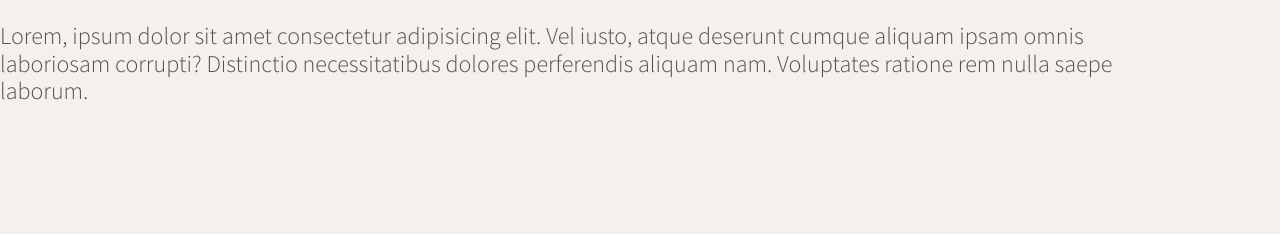
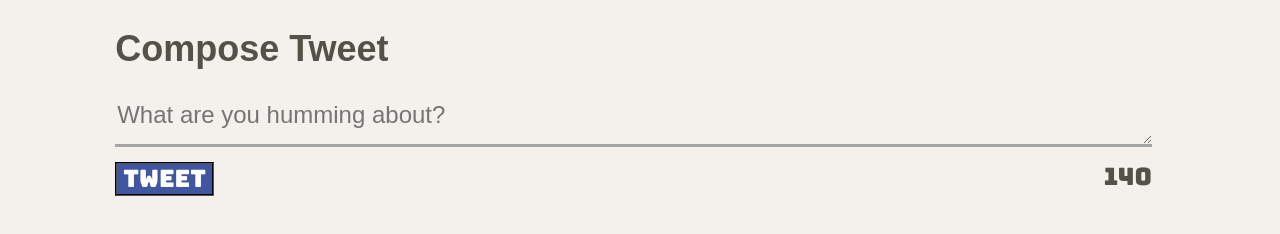
Before and after one commit to LIZXP/tweeter, a website: page public/index.html in a window 1280 px wide. Shown: the part 522-756 px from the top of the page. Drawn offline with nearby package versions, Linux system fonts and the light colour scheme.

Commit message:
add form to the page, working on endpoint and apply CSS styles

```diff
--- a/public/index.html
+++ b/public/index.html
@@ -35,6 +35,7 @@
     <link rel="stylesheet" href="/styles/layout.css" type="text/css" />
     <link rel="stylesheet" href="/styles/nav.css" type="text/css" />
     <link rel="stylesheet" href="/styles/header.css" type="text/css" />
+    <link rel="stylesheet" href="/styles/new-tweet.css" type="text/css" />
 
     <!-- External JS -->
     <script src="https://ajax.googleapis.com/ajax/libs/jquery/3.4.1/jquery.min.js"></script>
@@ -63,16 +64,21 @@
 
     <!-- Page-specific (main) content here -->
     <main class="container">
-      <div>
-        <p>
-          Lorem, ipsum dolor sit amet consectetur adipisicing elit. Vel iusto,
-          atque deserunt cumque aliquam ipsam omnis laboriosam corrupti?
-          Distinctio necessitatibus dolores perferendis aliquam nam. Voluptates
-          ratione rem nulla saepe laborum.
-        </p>
-        <h1></h1>
-        <h2></h2>
-      </div>
+      <section class="new-tweet">
+        <h2>Compose Tweet</h2>
+        <form action="/tweets/" method="POST">
+          <label for="tweet-text"></label>
+          <textarea
+            name="text"
+            id="tweet-text"
+            placeholder="What are you humming about?"
+          ></textarea>
+          <div>
+            <button type="submit">Tweet</button>
+            <output name="counter" class="counter" for="tweet-text">140</output>
+          </div>
+        </form>
+      </section>
     </main>
   </body>
 </html>
--- /dev/null
+++ b/public/styles/new-tweet.css
@@ -0,0 +1,44 @@
+.new-tweet {
+  display: flex;
+  flex-direction: column;
+  width: 90%;
+  background-color: #f4f1ec;
+  font-family: sans-serif;
+}
+.new-tweet form {
+  display: flex;
+  flex-direction: column;
+}
+textarea {
+  background-color: #f4f1ec;
+  border: hidden;
+  border-bottom: 3px solid rgb(165, 165, 166);
+  margin-bottom: 10px;
+}
+
+#tweet-text {
+  height: 3rem;
+}
+
+.new-tweet div {
+  display: flex;
+  flex-direction: row;
+  align-items: center;
+  justify-content: space-between;
+}
+.counter {
+  font-family: "Bungee", sans-serif;
+}
+.new-tweet button {
+  background-color: #4056a1;
+  color: white;
+  border-style: groove;
+  font-family: "Bungee", sans-serif;
+  font-size: 24px;
+  margin-top: 5px;
+}
+
+.new-tweet button:hover {
+  background-color: rgb(251, 254, 255);
+  color: #4056a1;
+}
--- a/server/data-files/initial-tweets.json
+++ b/server/data-files/initial-tweets.json
@@ -8,7 +8,7 @@
     "content": {
       "text": "If I have seen further it is by standing on the shoulders of giants"
     },
-    "created_at": 1657558745876
+    "created_at": 1657582301341
   },
   {
     "user": {
@@ -19,6 +19,6 @@
     "content": {
       "text": "Je pense , donc je suis"
     },
-    "created_at": 1657645145876
+    "created_at": 1657668701341
   }
 ]
```
Also changed, not shown: server/index.js (+4 -4 lines), server/routes/tweets.js (+13 -13 lines).
